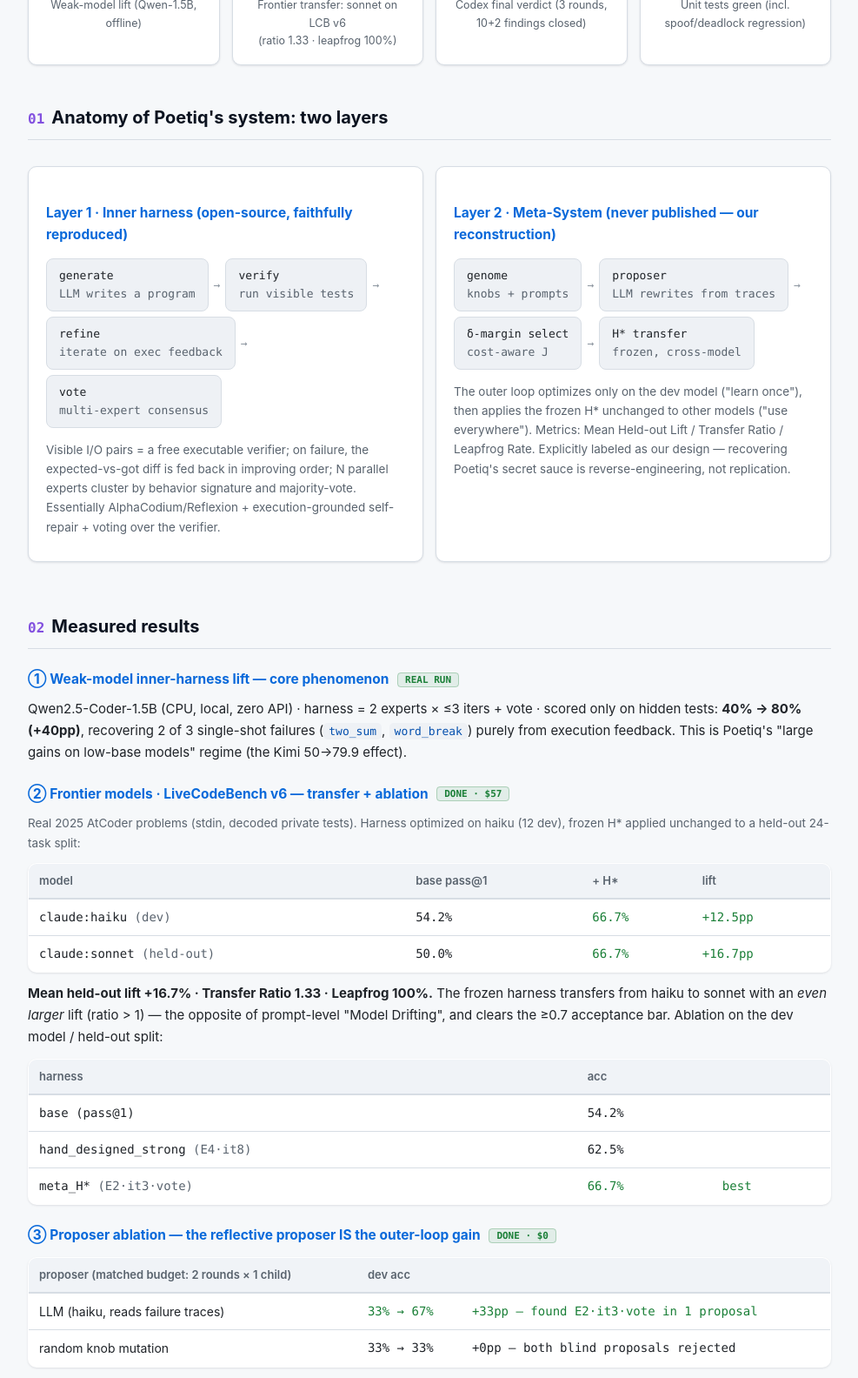
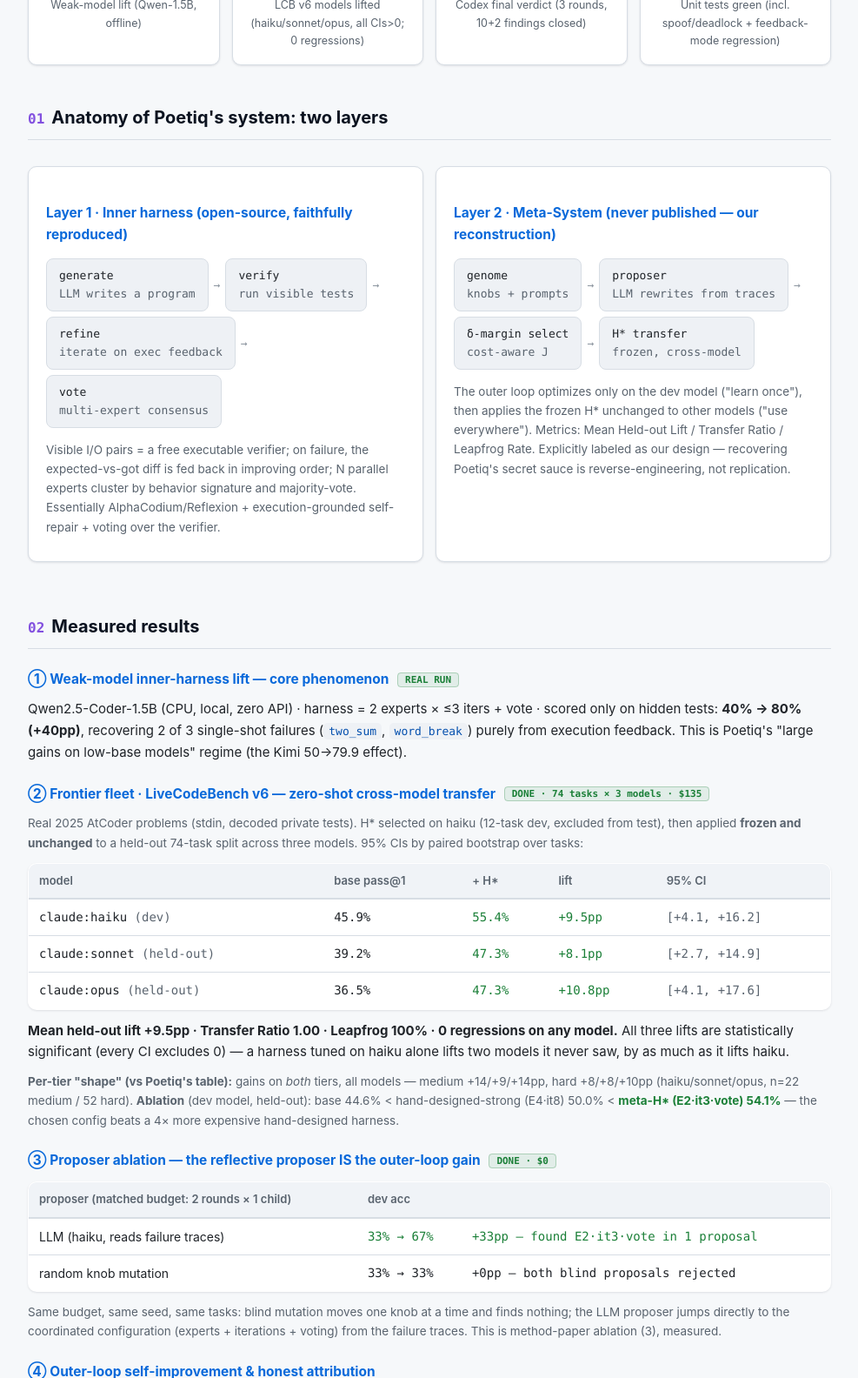
Before and after one commit to reacher-z/poetiq-rsi-report, a plain HTML site: page index.html in a window 1280 px wide. Shown: the part 625-2209 px from the top of the page at 87% size, without its empty margins (146-1133 px from the left). Drawn offline with Linux system fonts and the light colour scheme.

Commit message:
report: full LCB v6 3-model transfer (CIs, per-tier shape, 0 regressions)

```diff
--- a/index.html
+++ b/index.html
@@ -87,9 +87,9 @@
     <div class="chips">
       <span class="chip ok">✓ <span class="en">Mechanism reproduced</span><span class="zh">机制复现成功</span></span>
       <span class="chip ok">✓ <span class="en">Weak-model lift +40pp</span><span class="zh">弱模型 Lift +40pp</span></span>
-      <span class="chip ok">✓ <span class="en">Frontier transfer +16.7pp · ratio 1.33</span><span class="zh">前沿迁移 +16.7pp · ratio 1.33</span></span>
+      <span class="chip ok">✓ <span class="en">Transfer to 3 models (all CIs &gt; 0)</span><span class="zh">迁移到 3 个模型(CI 全 &gt; 0)</span></span>
       <span class="chip ok">✓ Codex <span class="en">review</span><span class="zh">复查</span> PASS</span>
-      <span class="chip ok">✓ 34 tests green</span>
+      <span class="chip ok">✓ 36 tests green</span>
       <span class="chip info"><span class="en">Citations 9/9 verified · zero hallucination</span><span class="zh">引文核实 9/9 零幻觉</span></span>
     </div>
   </div>
@@ -98,13 +98,13 @@
 <div class="wrap">
 
 <h2><span class="n">00</span><span class="en">TL;DR</span><span class="zh">一句话结论</span></h2>
-<p><span class="en">Poetiq's post is a black box (no code, pseudocode, or prompts), but their open-source ARC-AGI repo exposes the full mechanism. We generalized it to general code tasks, rebuilt the outer Meta-System they never published, and <b>measured the result with real models</b>: the same generate→verify→refine→vote harness lifts the weak Qwen2.5-Coder-1.5B from <b class="num">40%</b> to <b class="num lift">80%</b> (offline, zero API key), and on real LiveCodeBench v6 competitive problems lifts <b>claude:sonnet +16.7pp</b> when transferred unchanged from haiku (transfer ratio <b class="num">1.33</b>, leapfrog <b class="num">100%</b>). The system passed three adversarial rounds of Codex review (final verdict <b class="pass">PASS</b>: "lift/transfer metrics can be trusted").</span><span class="zh">Poetiq 博文是黑箱(无代码/伪码/prompt),但其开源 ARC-AGI 仓库暴露了完整机制。我们把它泛化到通用代码任务,补建了其从未公开的外层 Meta-System,并<b>用真实模型测得了结果</b>:同一个 generate→verify→refine→vote harness 把弱模型 Qwen2.5-Coder-1.5B 从 <b class="num">40%</b> 拉到 <b class="num lift">80%</b>(离线、零 API key);在 LiveCodeBench v6 真实竞赛题上,从 haiku 原样迁移到 <b>claude:sonnet 提升 +16.7pp</b>(transfer ratio <b class="num">1.33</b>,leapfrog <b class="num">100%</b>)。系统通过 Codex 三轮对抗式审查(最终裁决 <b class="pass">PASS</b>:"lift/transfer metrics can be trusted")。</span></p>
+<p><span class="en">Poetiq's post is a black box (no code, pseudocode, or prompts), but their open-source ARC-AGI repo exposes the full mechanism. We generalized it to general code tasks, rebuilt the outer Meta-System they never published, and <b>measured the result with real models</b>: the same generate→verify→refine→vote harness lifts the weak Qwen2.5-Coder-1.5B from <b class="num">40%</b> to <b class="num lift">80%</b> (offline, zero API key), and on real LiveCodeBench v6 competitive problems a harness tuned on haiku alone lifts <b>all of haiku/sonnet/opus</b> when transferred unchanged (+9.5/+8.1/+10.8pp, every 95% CI &gt; 0, <b class="num">0</b> regressions, leapfrog <b class="num">100%</b>). The system passed three adversarial rounds of Codex review (final verdict <b class="pass">PASS</b>: "lift/transfer metrics can be trusted").</span><span class="zh">Poetiq 博文是黑箱(无代码/伪码/prompt),但其开源 ARC-AGI 仓库暴露了完整机制。我们把它泛化到通用代码任务,补建了其从未公开的外层 Meta-System,并<b>用真实模型测得了结果</b>:同一个 generate→verify→refine→vote harness 把弱模型 Qwen2.5-Coder-1.5B 从 <b class="num">40%</b> 拉到 <b class="num lift">80%</b>(离线、零 API key);在 LiveCodeBench v6 真实竞赛题上,只在 haiku 上调出的 harness 原样迁移即抬升 <b>haiku/sonnet/opus 全部三个</b>(+9.5/+8.1/+10.8pp,每个 95% CI 都 &gt; 0,<b class="num">0</b> 退化,leapfrog <b class="num">100%</b>)。系统通过 Codex 三轮对抗式审查(最终裁决 <b class="pass">PASS</b>:"lift/transfer metrics can be trusted")。</span></p>
 
 <div class="statgrid">
   <div class="stat"><div class="v">40%<span class="dim">→</span><span class="lift">80%</span></div><div class="l"><span class="en">Weak-model lift (Qwen-1.5B, offline)</span><span class="zh">弱模型 lift(Qwen-1.5B,离线)</span></div></div>
-  <div class="stat"><div class="v lift">+16.7pp</div><div class="l"><span class="en">Frontier transfer: sonnet on LCB v6<br>(ratio 1.33 · leapfrog 100%)</span><span class="zh">前沿迁移:sonnet @ LCB v6<br>(ratio 1.33 · leapfrog 100%)</span></div></div>
+  <div class="stat"><div class="v lift">3/3</div><div class="l"><span class="en">LCB v6 models lifted (haiku/sonnet/opus, all CIs&gt;0; 0 regressions)</span><span class="zh">LCB v6 三模型全部抬升(haiku/sonnet/opus,CI 全&gt;0;零退化)</span></div></div>
   <div class="stat"><div class="v pass">PASS</div><div class="l"><span class="en">Codex final verdict (3 rounds, 10+2 findings closed)</span><span class="zh">Codex 最终裁决(3 轮,10+2 findings 全闭环)</span></div></div>
-  <div class="stat"><div class="v">34</div><div class="l"><span class="en">Unit tests green (incl. spoof/deadlock regression)</span><span class="zh">单元测试全绿(含 spoof/死锁回归)</span></div></div>
+  <div class="stat"><div class="v">36</div><div class="l"><span class="en">Unit tests green (incl. spoof/deadlock + feedback-mode regression)</span><span class="zh">单元测试全绿(含 spoof/死锁回归)</span></div></div>
 </div>
 
 <h2><span class="n">01</span><span class="en">Anatomy of Poetiq's system: two layers</span><span class="zh">Poetiq 系统解构:两层</span></h2>
@@ -136,20 +136,16 @@
 <h3><span class="en">① Weak-model inner-harness lift — core phenomenon</span><span class="zh">① 弱模型内层 Lift —— 核心现象</span> <span class="tag v">REAL RUN</span></h3>
 <p><span class="en">Qwen2.5-Coder-1.5B (CPU, local, zero API) · harness = 2 experts × ≤3 iters + vote · scored only on hidden tests: <b>40% → 80% (+40pp)</b>, recovering 2 of 3 single-shot failures (<code>two_sum</code>, <code>word_break</code>) purely from execution feedback. This is Poetiq's "large gains on low-base models" regime (the Kimi 50→79.9 effect).</span><span class="zh">Qwen2.5-Coder-1.5B(CPU,本地,零 API)· harness = 2 experts × ≤3 iters + vote · 判分只用隐藏测试:<b>40% → 80%(+40pp)</b>,把 3 道单发失败里的 2 道(<code>two_sum</code>、<code>word_break</code>)纯靠执行反馈救回。正是 Poetiq 的「低基座模型大幅提升」regime(Kimi 50→79.9 同类现象)。</span></p>
 
-<h3><span class="en">② Frontier models · LiveCodeBench v6 — transfer + ablation</span><span class="zh">② 前沿模型 · LiveCodeBench v6 —— 迁移 + 消融</span> <span class="tag v">DONE · $57</span></h3>
-<p class="dim" style="font-size:13.5px"><span class="en">Real 2025 AtCoder problems (stdin, decoded private tests). Harness optimized on haiku (12 dev), frozen H* applied unchanged to a held-out 24-task split:</span><span class="zh">真实 2025 AtCoder 题(stdin,解码 private tests)。harness 在 haiku 上优化(12 dev),冻结 H* 原样迁移到 24 题 held-out:</span></p>
+<h3><span class="en">② Frontier fleet · LiveCodeBench v6 — zero-shot cross-model transfer</span><span class="zh">② 前沿模型组 · LiveCodeBench v6 —— 零样本跨模型迁移</span> <span class="tag v">DONE · 74 tasks × 3 models · $135</span></h3>
+<p class="dim" style="font-size:13.5px"><span class="en">Real 2025 AtCoder problems (stdin, decoded private tests). H* selected on haiku (12-task dev, excluded from test), then applied <b>frozen and unchanged</b> to a held-out 74-task split across three models. 95% CIs by paired bootstrap over tasks:</span><span class="zh">真实 2025 AtCoder 题(stdin,解码 private tests)。H* 在 haiku 上选出(12 题 dev,已从测试集剔除),然后<b>冻结、原样不变</b>地应用到 74 题 held-out × 三个模型。95% CI 为任务上的配对 bootstrap:</span></p>
 <table>
-  <tr><th><span class="en">model</span><span class="zh">模型</span></th><th><span class="en">base pass@1</span><span class="zh">base 单发</span></th><th>+ H*</th><th>lift</th></tr>
-  <tr><td class="num">claude:haiku <span class="dim"><span class="en">(dev)</span><span class="zh">(开发模型)</span></span></td><td class="num">54.2%</td><td class="num pass">66.7%</td><td class="num lift">+12.5pp</td></tr>
-  <tr><td class="num">claude:sonnet <span class="dim"><span class="en">(held-out)</span><span class="zh">(留出)</span></span></td><td class="num">50.0%</td><td class="num pass">66.7%</td><td class="num lift">+16.7pp</td></tr>
+  <tr><th><span class="en">model</span><span class="zh">模型</span></th><th><span class="en">base pass@1</span><span class="zh">base 单发</span></th><th>+ H*</th><th>lift</th><th><span class="en">95% CI</span><span class="zh">95% 置信区间</span></th></tr>
+  <tr><td class="num">claude:haiku <span class="dim"><span class="en">(dev)</span><span class="zh">(开发)</span></span></td><td class="num">45.9%</td><td class="num pass">55.4%</td><td class="num lift">+9.5pp</td><td class="num dim">[+4.1, +16.2]</td></tr>
+  <tr><td class="num">claude:sonnet <span class="dim"><span class="en">(held-out)</span><span class="zh">(留出)</span></span></td><td class="num">39.2%</td><td class="num pass">47.3%</td><td class="num lift">+8.1pp</td><td class="num dim">[+2.7, +14.9]</td></tr>
+  <tr><td class="num">claude:opus <span class="dim"><span class="en">(held-out)</span><span class="zh">(留出)</span></span></td><td class="num">36.5%</td><td class="num pass">47.3%</td><td class="num lift">+10.8pp</td><td class="num dim">[+4.1, +17.6]</td></tr>
 </table>
-<p><span class="en"><b>Mean held-out lift +16.7% · Transfer Ratio 1.33 · Leapfrog 100%.</b> The frozen harness transfers from haiku to sonnet with an <i>even larger</i> lift (ratio &gt; 1) — the opposite of prompt-level "Model Drifting", and clears the ≥0.7 acceptance bar. Ablation on the dev model / held-out split:</span><span class="zh"><b>Mean held-out lift +16.7% · Transfer Ratio 1.33 · Leapfrog 100%。</b>冻结 harness 从 haiku 迁到 sonnet 反而提升<i>更大</i>(ratio &gt; 1)——与 prompt 级「Model Drifting」相反,超过 ≥0.7 验收线。dev 模型上的消融:</span></p>
-<table>
-  <tr><th>harness</th><th>acc</th><th></th></tr>
-  <tr><td class="num">base (pass@1)</td><td class="num">54.2%</td><td></td></tr>
-  <tr><td class="num">hand_designed_strong <span class="dim">(E4·it8)</span></td><td class="num">62.5%</td><td></td></tr>
-  <tr><td class="num">meta_H* <span class="dim">(E2·it3·vote)</span></td><td class="num pass">66.7%</td><td class="lift num"><span class="en">best</span><span class="zh">最佳</span></td></tr>
-</table>
+<p><span class="en"><b>Mean held-out lift +9.5pp · Transfer Ratio 1.00 · Leapfrog 100% · 0 regressions on any model.</b> All three lifts are statistically significant (every CI excludes 0) — a harness tuned on haiku alone lifts two models it never saw, by as much as it lifts haiku.</span><span class="zh"><b>Mean held-out lift +9.5pp · Transfer Ratio 1.00 · Leapfrog 100% · 三模型零退化。</b>三个提升全部统计显著(每个 CI 都不含 0)——只在 haiku 上调出的 harness,把两个从未见过的模型抬升的幅度与抬升 haiku 相当。</span></p>
+<p class="dim" style="font-size:13.5px"><span class="en"><b>Per-tier "shape" (vs Poetiq's table):</b> gains on <i>both</i> tiers, all models — medium +14/+9/+14pp, hard +8/+8/+10pp (haiku/sonnet/opus, n=22 medium / 52 hard). <b>Ablation</b> (dev model, held-out): base 44.6% &lt; hand-designed-strong (E4·it8) 50.0% &lt; <b class="pass">meta-H* (E2·it3·vote) 54.1%</b> — the chosen config beats a 4× more expensive hand-designed harness.</span><span class="zh"><b>Per-tier「形状」(对照 Poetiq 表):</b><i>两档都涨</i>、所有模型——medium +14/+9/+14pp,hard +8/+8/+10pp(haiku/sonnet/opus,n=22 medium / 52 hard)。<b>消融</b>(dev 模型,held-out):base 44.6% &lt; 强手工(E4·it8)50.0% &lt; <b class="pass">meta-H*(E2·it3·vote)54.1%</b> —— 选出的配置打败了贵 4 倍的手工 harness。</span></p>
 
 <h3><span class="en">③ Proposer ablation — the reflective proposer IS the outer-loop gain</span><span class="zh">③ Proposer 消融 —— 外层增益来自 reflective proposer</span> <span class="tag v">DONE · $0</span></h3>
 <table>
@@ -176,7 +172,7 @@
   <tr><th><span class="en">Item</span><span class="zh">项</span></th><th><span class="en">Status</span><span class="zh">状态</span></th><th><span class="en">Note</span><span class="zh">说明</span></th></tr>
   <tr><td><span class="en">inner harness mechanism</span><span class="zh">内层 harness 机制</span></td><td class="pass">✅ <span class="en">reproduced</span><span class="zh">复现</span></td><td><span class="en">faithfully generalized from their open ARC repo</span><span class="zh">忠实泛化自其开源 ARC 仓库</span></td></tr>
   <tr><td><span class="en">weak-model lift phenomenon</span><span class="zh">弱模型 lift 现象</span></td><td class="pass">✅ <span class="en">reproduced</span><span class="zh">复现</span></td><td><span class="en">+40pp offline; outer loop self-improves 33→67 from a single-shot seed</span><span class="zh">+40pp 离线;外层从单发 seed 自改进 33→67</span></td></tr>
-  <tr><td><span class="en">frontier lift + cross-model transfer (real benchmark)</span><span class="zh">前沿 lift + 跨模型迁移(真 benchmark)</span></td><td class="pass">✅ <span class="en">reproduced</span><span class="zh">复现</span></td><td><span class="en">LCB v6: haiku +12.5pp, sonnet +16.7pp, ratio 1.33, leapfrog 100% — lift is inner-loop (meta-search tied its seed here)</span><span class="zh">LCB v6:haiku +12.5pp、sonnet +16.7pp、ratio 1.33、leapfrog 100% —— 提升来自内层(此处元搜索与 seed 持平)</span></td></tr>
+  <tr><td><span class="en">frontier lift + cross-model transfer (real benchmark)</span><span class="zh">前沿 lift + 跨模型迁移(真 benchmark)</span></td><td class="pass">✅ <span class="en">reproduced</span><span class="zh">复现</span></td><td><span class="en">LCB v6, 74 tasks × 3 models: +9.5/+8.1/+10.8pp (all CIs&gt;0), ratio 1.00, leapfrog 100%, 0 regressions — lift is inner-loop (meta-search tied its seed)</span><span class="zh">LCB v6,74 题 × 3 模型:+9.5/+8.1/+10.8pp(CI 全&gt;0)、ratio 1.00、leapfrog 100%、0 退化 —— 提升来自内层(此处元搜索与 seed 持平)</span></td></tr>
   <tr><td><span class="en">Poetiq's exact numbers (GPT-5.5 93.9% etc.)</span><span class="zh">Poetiq 确切数字(GPT-5.5 93.9% 等)</span></td><td class="fail">✗ <span class="en">gated</span><span class="zh">受限</span></td><td><span class="en">needs GPT-5.5/Gemini-3.1 + gated LCB-Pro + their unpublished outer loop; even their open code used older models and never produced that table</span><span class="zh">需 GPT-5.5/Gemini-3.1 + gated LCB-Pro + 未公开外层;连其开源代码也用更老的模型,从未产出过那张表</span></td></tr>
 </table>
 
@@ -209,8 +205,8 @@
 <h2><span class="n">07</span><span class="en">Next steps</span><span class="zh">下一步</span></h2>
 <table>
   <tr><th></th><th><span class="en">Action</span><span class="zh">动作</span></th><th><span class="en">Status / output</span><span class="zh">状态 / 产出</span></th></tr>
-  <tr><td class="num">1</td><td><span class="en">finish the LCB v6 run</span><span class="zh">LCB v6 运行</span></td><td class="pass num"><span class="en">✅ DONE — haiku +12.5pp, sonnet +16.7pp, ratio 1.33, leapfrog 100%, ablation built in</span><span class="zh">✅ 完成 —— haiku +12.5pp、sonnet +16.7pp、ratio 1.33、leapfrog 100%、消融内置</span></td></tr>
-  <tr><td class="num">2</td><td><span class="en">scale up: all 86 med/hard + opus as a 3rd model</span><span class="zh">规模化:全部 86 道 med/hard + opus 第三模型</span></td><td class="warn num"><span class="en">◌ pending — transfer matrix + per-tier curves</span><span class="zh">◌ 待做 —— transfer 矩阵 + per-tier 曲线</span></td></tr>
+  <tr><td class="num">1</td><td><span class="en">finish the LCB v6 run</span><span class="zh">LCB v6 运行</span></td><td class="pass num"><span class="en">✅ DONE — 74×3 models, all CIs&gt;0, ratio 1.00, leapfrog 100%, 0 regressions, per-tier shape + ablation</span><span class="zh">✅ 完成 —— 74×3 模型、CI 全&gt;0、ratio 1.00、leapfrog 100%、0 退化、per-tier shape + 消融</span></td></tr>
+  <tr><td class="num">2</td><td><span class="en">scale up: all 86 med/hard + opus as a 3rd model</span><span class="zh">规模化:全部 86 道 med/hard + opus 第三模型</span></td><td class="pass num"><span class="en">✅ DONE — 74×3 transfer matrix + per-tier curves (medium +14/+9/+14, hard +8/+8/+10)</span><span class="zh">✅ 完成 —— 74×3 transfer 矩阵 + per-tier 曲线（medium +14/+9/+14、hard +8/+8/+10）</span></td></tr>
   <tr><td class="num">3</td><td><span class="en">wire external keys (Gemini/GPT) + LCB-Pro slice</span><span class="zh">接外部 key(Gemini/GPT)+ LCB-Pro 切片</span></td><td class="warn num"><span class="en">◌ pending — $300–700 credible partial repro (interfaces ready)</span><span class="zh">◌ 待做 —— $300–700 档 credible partial repro(接口已留好)</span></td></tr>
   <tr><td class="num">4</td><td><span class="en">method-paper head-to-head: Meta-Harness / Life-Harness</span><span class="zh">Method paper 头对头:Meta-Harness / Life-Harness</span></td><td class="warn num"><span class="en">◌ pending — core evidence for the experiments section</span><span class="zh">◌ 待做 —— 论文实验节核心证据</span></td></tr>
 </table>
```
